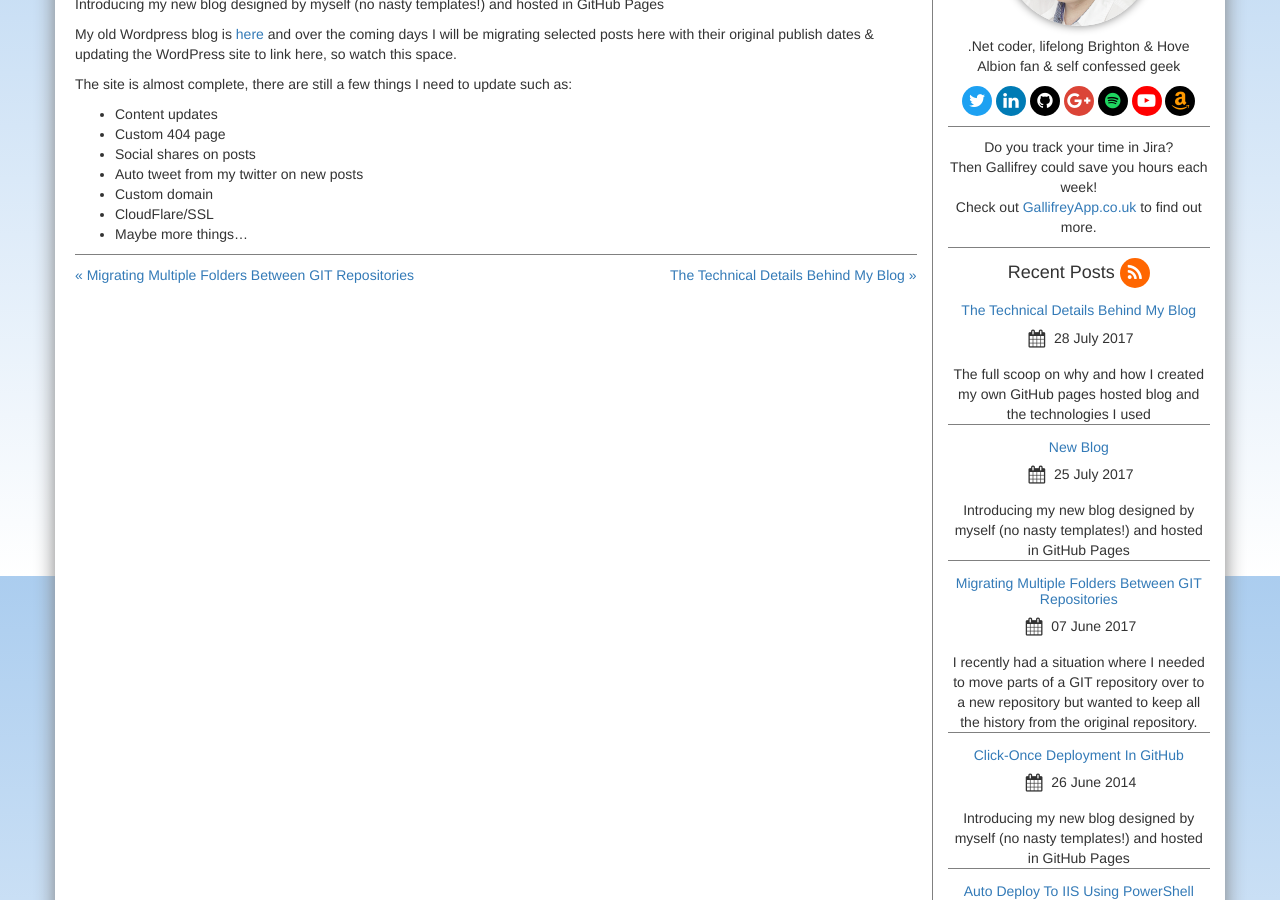
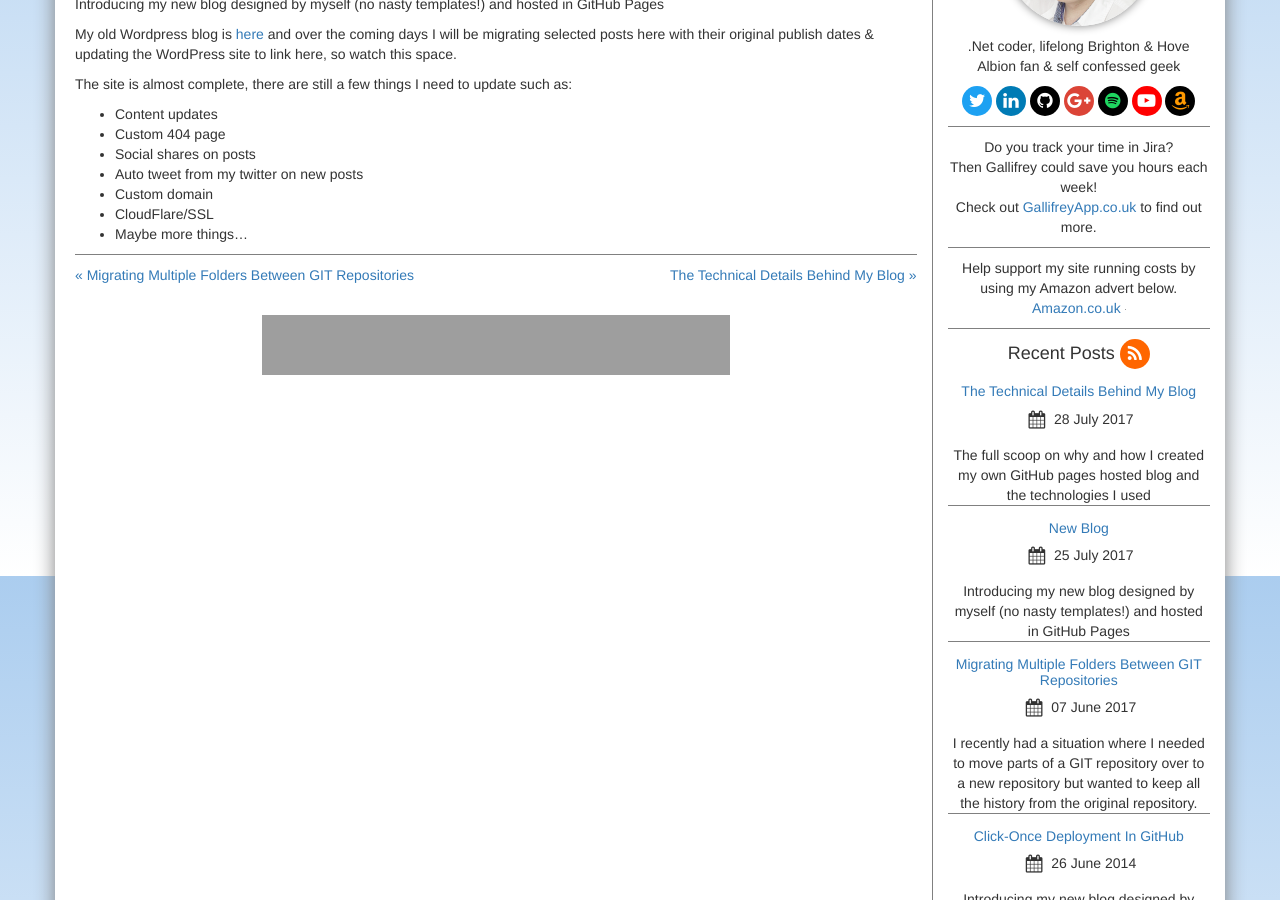
Before and after one commit to BlythMeister/blyth.me.uk, a Jekyll site: the page built from _posts/2017-07-25-new-blog.md, in a window 1280 px wide and 900 px high, scrolled down 324 px. Built offline with Jekyll 4.4.1, drawn with Linux system fonts in a browser that asks for light colours; comment, search, counter and statistics services are not loaded; grey boxes are pictures that could not be loaded.

Commit message:
Add in page advert and amazon advert link in sidebar

```diff
--- /dev/null
+++ b/_includes/advert.html
@@ -0,0 +1,6 @@
+<div class="row">
+    <div class="col-lg-12" style="text-align: center; padding-top:30px">
+    <!-- In page advert -->
+    <iframe src="https://rcm-eu.amazon-adsystem.com/e/cm?o=2&p=26&l=ur1&category=prime&banner=0X2CVS90K3BQS5KNZP02&f=ifr&linkID=29b176931482167b14ddf23f746aeaee&t=blythmeister-21&tracking_id=blythmeister-21" width="468" height="60" scrolling="no" border="0" marginwidth="0" style="border:none;" frameborder="0"></iframe>
+    </div>
+</div>
--- /dev/null
+++ b/_includes/content.html
@@ -0,0 +1,5 @@
+<div class="row">
+    <div class="col-lg-12">
+        {{ content }}
+    </div>
+</div>
--- /dev/null
+++ b/_includes/postContent.html
@@ -0,0 +1,34 @@
+<div class="row">
+    <div class="col-lg-12">
+        {% assign post = page %}
+        <h2>{{ post.title }}</h2>
+        <h3>{% include postmeta.html %}</h3>
+
+        <div class="addthis_inline_share_toolbox"></div>
+
+        <p class="devide-top">
+            {{ content }}
+        </p>
+
+        <p class="devide-top">
+            <div class="addthis_inline_share_toolbox"></div>
+            {% if post.comments %}
+            <div id="disqus_thread"></div>
+            <noscript>Please enable JavaScript to view the <a href="https://disqus.com/?ref_noscript">comments powered by Disqus.</a></noscript>
+            {% endif %}
+        </p>
+
+        <p>
+            <div class="pull-left">
+                {% if post.previous.url %}
+                <a href="{{post.previous.url}}" title="Previous Post: {{post.previous.title}}">&laquo; {{post.previous.title}}</a>
+                {% endif %}
+            </div>
+            <div class="pull-right">
+                {% if post.next.url %}
+                <a href="{{post.next.url}}" title="Next Post: {{post.next.title}}">{{post.next.title}} &raquo; </a>
+                {% endif %}
+            </div>
+        </p>
+    </div>
+</div>
--- a/_includes/sidebar.html
+++ b/_includes/sidebar.html
@@ -23,6 +23,11 @@
     Then Gallifrey could save you hours each week!<br/>
     Check out <a target="_blank" href="https://gallifreyapp.co.uk">GallifreyApp.co.uk</a> to find out more.
 </div>
+<div class="advert">
+    Help support my site running costs by using my Amazon advert below.<br />
+    <a target="_blank" href="https://www.amazon.co.uk?&_encoding=UTF8&tag=blythmeister-21&linkCode=ur2&linkId=a589bf1bbb986ae38d36c5e20b64498a&camp=1634&creative=6738">Amazon.co.uk</a>
+    <img src="//ir-uk.amazon-adsystem.com/e/ir?t=blythmeister-21&l=ur2&o=2" width="1" height="1" border="0" alt="" style="border:none !important; margin:0px !important;" />
+</div>
 <div class="recentPosts">
     <h4>Recent Posts <a href="{{ site.url }}/feed.xml" class="fa fa-rss"></a></h4>
     {% assign publishedPosts = site.posts | where: 'show', 'true' %}
--- a/_layouts/post.html
+++ b/_layouts/post.html
@@ -11,40 +11,8 @@
         </div>
         <div class="row">
             <div id="content" class="col-lg-9 col-md-8 mainFrame no-float dont-break-out">
-                <div class="row">
-                    <div class="col-lg-12">
-                        {% assign post = page %}
-                        <h2>{{ post.title }}</h2>
-                        <h3>{% include postmeta.html %}</h3>
-
-                        <div class="addthis_inline_share_toolbox"></div>
-
-                        <p class="devide-top">
-                            {{ content }}
-                        </p>
-
-                        <p class="devide-top">
-                            <div class="addthis_inline_share_toolbox"></div>
-                            {% if post.comments %}
-                            <div id="disqus_thread"></div>
-                            <noscript>Please enable JavaScript to view the <a href="https://disqus.com/?ref_noscript">comments powered by Disqus.</a></noscript>
-                            {% endif %}
-                        </p>
-
-                        <p>
-                            <div class="pull-left">
-                                {% if post.previous.url %}
-                                <a href="{{post.previous.url}}" title="Previous Post: {{post.previous.title}}">&laquo; {{post.previous.title}}</a>
-                                {% endif %}
-                            </div>
-                            <div class="pull-right">
-                                {% if post.next.url %}
-                                <a href="{{post.next.url}}" title="Next Post: {{post.next.title}}">{{post.next.title}} &raquo; </a>
-                                {% endif %}
-                            </div>
-                        </p>
-                    </div>
-                </div>
+                {% include postContent.html %}
+                {% include advert.html %}
             </div>
             <div class="col-lg-3 col-md-4 hidden-sm hidden-xs sidebar no-float" align="center">
                 {% include sidebar.html %}
```
Also changed, not shown: _layouts/default.html (+2 -5 lines).
